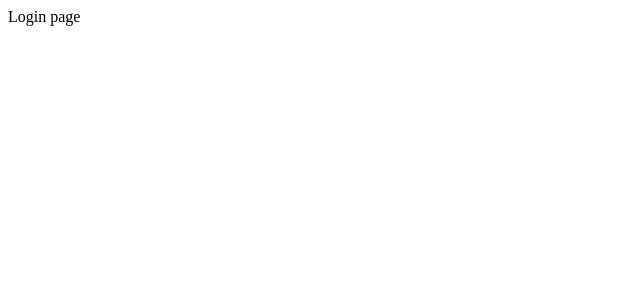
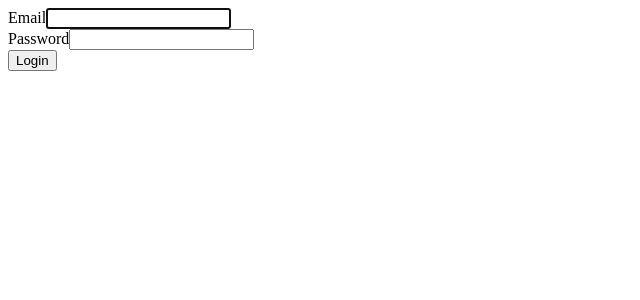
Before and after one commit to marnelfr/react-redux-auth, a React (Vite) app: page / in a window 1280 px wide. Shown: the top 300 px of the page, without its empty margins (0-640 px from the left). Built offline with nearby package versions, Linux system fonts and the light colour scheme.

Commit message:
Added the login form

```diff
--- a/src/features/auth/components/LoginForm.tsx
+++ b/src/features/auth/components/LoginForm.tsx
@@ -1,5 +1,59 @@
+import { FormEventHandler, useCallback, useRef, useState } from "react";
+import { useNavigate } from "react-router-dom";
+import { useLoginMutation } from "../slices/authApiSlice";
+import { useAppDispatch } from "../../../app/hooks";
+import { authActions } from "../slices/authSlice";
+
 const LoginForm = () => {
-  return <></>;
+  const emailRef = useRef<HTMLInputElement>(null);
+  const passwordRef = useRef<HTMLInputElement>(null);
+  const navigate = useNavigate();
+  const [errorMessage, setErrorMessage] = useState("");
+
+  const [login, { isLoading }] = useLoginMutation();
+  const dispatch = useAppDispatch();
+
+  const handleSubmit: FormEventHandler = useCallback(
+    async (event) => {
+      event.preventDefault();
+      const email = emailRef.current!.value;
+      const password = passwordRef.current!.value;
+      if (!!email.trim() && !!password.trim()) {
+        try {
+          const userData = await login({ username: email, password }).unwrap();
+          dispatch(authActions.setCredentials({ ...userData }));
+          setErrorMessage("");
+          navigate("/dashboard");
+        } catch (e: any) {
+          if (!e?.data) {
+            setErrorMessage("No Server Response");
+          } else if (e.data?.status === 400) {
+            setErrorMessage("Missing Username or Password");
+          } else if (e.reponse?.data === 401) {
+            setErrorMessage("Unauthorized");
+          } else {
+            setErrorMessage("Login Failed");
+          }
+        }
+      }
+    },
+    [emailRef, passwordRef]
+  );
+
+  return (
+    <form onSubmit={handleSubmit}>
+      {errorMessage && <p>{errorMessage}</p>}
+      <div>
+        <label htmlFor="email">Email</label>
+        <input autoFocus ref={emailRef} type="email" id="email" />
+      </div>
+      <div>
+        <label htmlFor="password">Password</label>
+        <input ref={passwordRef} type="password" id="password" />
+      </div>
+      <button type="submit">Login</button>
+    </form>
+  );
 };
 
 export default LoginForm;
--- a/src/pages/Login.tsx
+++ b/src/pages/Login.tsx
@@ -1,5 +1,7 @@
+import LoginForm from "../features/auth/components/LoginForm";
+
 const LoginPage = () => {
-  return <main>Login page</main>;
+  return <LoginForm />;
 };
 
 export default LoginPage;
```
